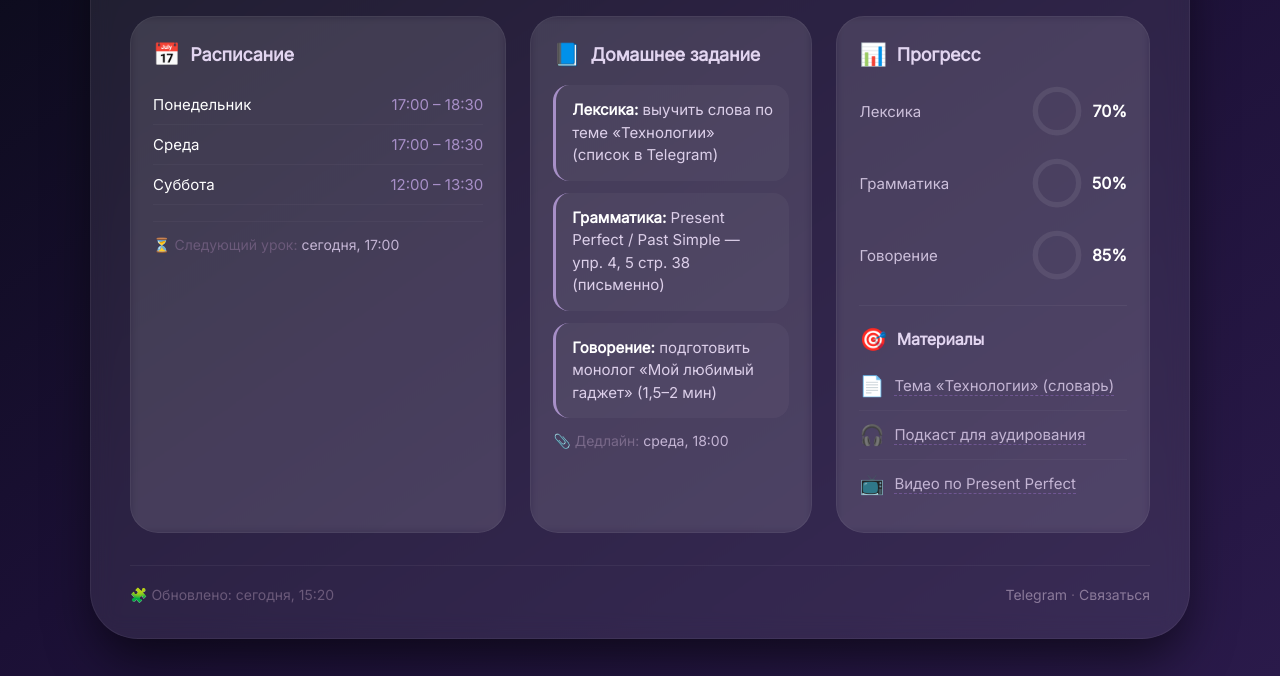
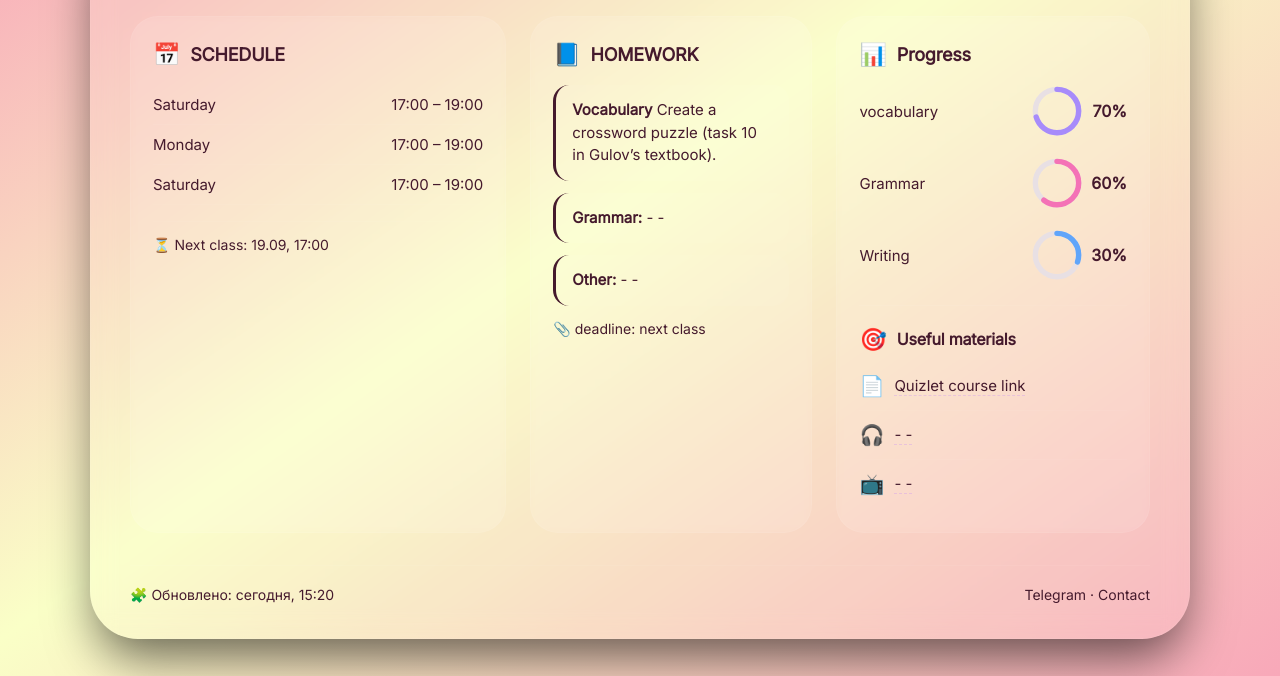
Before and after one commit to hohoiminho-svg/dashboard, a plain HTML site: page index.html in a window 1280 px wide. Shown: the part 124-800 px from the top of the page. Drawn offline with Linux system fonts and the light colour scheme.

Commit message:
Update index.html

```diff
--- a/index.html
+++ b/index.html
@@ -16,7 +16,7 @@
         body {
             font-family: 'Inter', sans-serif;
             min-height: 100vh;
-            background: linear-gradient(145deg, #0b0b1a 0%, #1b1035 45%, #2a1a4a 100%);
+            background: linear-gradient(145deg, #F8A8B9 0%, #FAFFC7 45%, #F8A8B9 100%);
             display: flex;
             justify-content: center;
             align-items: center;
@@ -56,12 +56,12 @@
         .header h1 {
             font-size: 28px;
             font-weight: 700;
-            color: #fff;
+            color: #451A2D;
             letter-spacing: -0.3px;
         }
 
         .header h1 span {
-            background: linear-gradient(135deg, #c084fc, #f472b6);
+            background: linear-gradient(135deg, #FAFFC7, #FAFFC7);
             -webkit-background-clip: text;
             -webkit-text-fill-color: transparent;
             background-clip: text;
@@ -72,7 +72,7 @@
             backdrop-filter: blur(4px);
             padding: 8px 18px;
             border-radius: 60px;
-            color: #c4b5d4;
+            color: #451A2D;
             font-size: 14px;
             font-weight: 500;
             border: 1px solid rgba(255, 255, 255, 0.06);
@@ -108,7 +108,7 @@
         .card:nth-child(3) { animation-delay: 0.2s; }
 
         .card h3 {
-            color: #e2d5f0;
+            color: #451A2D;
             font-size: 18px;
             font-weight: 600;
             margin-bottom: 18px;
@@ -127,7 +127,7 @@
         .schedule-item {
             display: flex;
             justify-content: space-between;
-            color: #cdc0db;
+            color: #451A2D;
             padding: 10px 0;
             border-bottom: 1px solid rgba(255, 255, 255, 0.04);
             font-size: 15px;
@@ -139,11 +139,11 @@
 
         .schedule-item .day {
             font-weight: 500;
-            color: #fff;
+            color: #451A2D;
         }
 
         .schedule-item .time {
-            color: #a78fc7;
+            color: #451A2D;
         }
 
         /* ---------- Домашка ---------- */
@@ -152,14 +152,14 @@
             padding: 14px 16px;
             border-radius: 16px;
             margin-bottom: 12px;
-            border-left: 3px solid #a78fc7;
-            color: #ddd0ea;
+            border-left: 3px solid #451A2D;
+            color: #451A2D;
             font-size: 15px;
             line-height: 1.5;
         }
 
         .homework-item strong {
-            color: #fff;
+            color: #451A2D;
             font-weight: 600;
         }
 
@@ -184,14 +184,14 @@
         }
 
         .ring-item .label {
-            color: #cdc0db;
+            color: #451A2D;
             font-size: 15px;
             font-weight: 500;
             flex: 1;
         }
 
         .ring-item .percent {
-            color: #fff;
+            color: #451A2D;
             font-weight: 700;
             font-size: 16px;
             width: 44px;
@@ -206,25 +206,26 @@
     flex-shrink: 0;
 }
 
+/* Фон кольца — светлый */
 .ring-svg .bg {
     fill: none;
-            stroke: rgba(255, 255, 255, 0.08);
+    stroke: #E8E0E4;
     stroke-width: 5;
 }
 
+/* Заполнение — яркое */
 .ring-svg .progress {
     fill: none;
     stroke-width: 5;
     stroke-linecap: round;
-            stroke-dasharray: 125.6;  /* длина окружности 2*pi*20 */
-            stroke-dashoffset: 125.6;
+    stroke-dasharray: 125.6;
     transition: stroke-dashoffset 1.2s ease-out;
 }
 
-        /* цвета для разных секций */
-        .ring-svg .progress.purple { stroke: #a78bfa; }
-        .ring-svg .progress.pink   { stroke: #f472b6; }
-        .ring-svg .progress.blue   { stroke: #60a5fa; }
+/* Цвета */
+.ring-svg .progress.purple { stroke: #A78BFA; }
+.ring-svg .progress.pink   { stroke: #F472B6; }
+.ring-svg .progress.blue   { stroke: #60A5FA; }
 
         /* ---------- Блок материалов ---------- */
         .material-list {
@@ -235,7 +236,7 @@
         .material-list li {
             padding: 12px 0;
             border-bottom: 1px solid rgba(255, 255, 255, 0.04);
-            color: #cdc0db;
+            color: #451A2D;
             font-size: 15px;
             display: flex;
             align-items: center;
@@ -247,7 +248,7 @@
         }
 
         .material-list li a {
-            color: #c4b5d4;
+            color: #451A2D;
             text-decoration: none;
             transition: color 0.2s;
             font-weight: 500;
@@ -255,7 +256,7 @@
         }
 
         .material-list li a:hover {
-            color: #c084fc;
+            color: #451A2D;
         }
 
         .material-list .emoji-big {
@@ -269,21 +270,21 @@
             border-top: 1px solid rgba(255, 255, 255, 0.05);
             display: flex;
             justify-content: space-between;
-            color: #6b5a7a;
+            color: #451A2D;
             font-size: 14px;
             flex-wrap: wrap;
             gap: 10px;
         }
 
         .footer a {
-            color: #8b7a9a;
+            color: #451A2D;
             text-decoration: none;
             border-bottom: 1px dotted transparent;
             transition: border-color 0.2s;
         }
 
         .footer a:hover {
-            border-color: #8b7a9a;
+            border-color: #451A2D;
         }
 
         /* ---------- Адаптивность ---------- */
@@ -317,8 +318,8 @@
 
     <!-- ШАПКА -->
     <div class="header">
-        <h1>✨ <span>Анна</span> · кабинет</h1>
-        <div class="badge">🇬🇧 Уровень B1 → B2</div>
+        <h1>✨ <span>Елизавета</span> · кабинет</h1>
+        <div class="badge">🇬🇧 prepare for the Olympiad</div>
     </div>
 
     <!-- ОСНОВНАЯ СЕТКА -->
@@ -326,41 +327,42 @@
 
         <!-- 1. РАСПИСАНИЕ -->
         <div class="card">
-            <h3><i>📅</i> Расписание</h3>
-            <div class="schedule-item"><span class="day">Понедельник</span><span class="time">17:00 – 18:30</span></div>
-            <div class="schedule-item"><span class="day">Среда</span><span class="time">17:00 – 18:30</span></div>
-            <div class="schedule-item"><span class="day">Суббота</span><span class="time">12:00 – 13:30</span></div>
-            <div style="margin-top: 16px; color: #6b5a7a; font-size: 14px; border-top: 1px solid rgba(255,255,255,0.04); padding-top: 14px;">
-                ⏳ Следующий урок: <span style="color:#c4b5d4;">сегодня, 17:00</span>
+            <h3><i>📅</i> SCHEDULE</h3>
+            <div class="schedule-item"><span class="day">Saturday</span><span class="time">17:00 – 19:00</span></div>
+            <div class="schedule-item"><span class="day">Monday</span><span class="time">17:00 – 19:00</span></div>
+            <div class="schedule-item"><span class="day">Saturday</span><span class="time">17:00 – 19:00</span></div>
+            <div style="margin-top: 16px; color: #451A2D; font-size: 14px; border-top: 1px solid rgba(255,255,255,0.04); padding-top: 14px;">
+                ⏳ Next class: <span style="color:#451A2D;">19.09, 17:00</span>
             </div>
         </div>
 
         <!-- 2. ДОМАШНЕЕ ЗАДАНИЕ (меняй текст здесь) -->
         <div class="card">
-            <h3><i>📘</i> Домашнее задание</h3>
+            <h3><i>📘</i> HOMEWORK</h3>
             <div class="homework-item">
-                <strong>Лексика:</strong> выучить слова по теме «Технологии» (список в Telegram)
+                <strong>Vocabulary</strong> Create a crossword puzzle (task 10 in Gulov’s textbook).
             </div>
             <div class="homework-item">
-                <strong>Грамматика:</strong> Present Perfect / Past Simple — упр. 4, 5 стр. 38 (письменно)
+                <strong>Grammar:</strong> - -
             </div>
             <div class="homework-item">
-                <strong>Говорение:</strong> подготовить монолог «Мой любимый гаджет» (1,5–2 мин)
+                <strong>Other:</strong> - -
             </div>
-            <div style="margin-top: 14px; font-size: 14px; color: #7a6a8a;">
-                📎 Дедлайн: <span style="color:#c4b5d4;">среда, 18:00</span>
+            <div style="margin-top: 14px; font-size: 14px; color: #451A2D;">
+                📎 deadline: <span style="color:#451A2D;">next class</span>
             </div>
         </div>
 
         <!-- 3. ПРОГРЕСС + МАТЕРИАЛЫ -->
         <div class="card">
-            <h3><i>📊</i> Прогресс</h3>
+            <h3><i>📊</i> Progress</h3>
 
             <!-- Круговые индикаторы -->
 <div class="progress-ring-wrap">
 
+    <!-- Vocabulary 70% -->
     <div class="ring-item">
-                    <span class="label">Лексика</span>
+        <span class="label">vocabulary</span>
         <svg class="ring-svg" viewBox="0 0 48 48">
             <circle class="bg" cx="24" cy="24" r="20" />
             <circle class="progress purple" cx="24" cy="24" r="20" stroke-dashoffset="37.7" />
@@ -368,33 +370,35 @@
         <span class="percent">70%</span>
     </div>
 
+    <!-- Grammar 60% -->
     <div class="ring-item">
-                    <span class="label">Грамматика</span>
+        <span class="label">Grammar</span>
         <svg class="ring-svg" viewBox="0 0 48 48">
             <circle class="bg" cx="24" cy="24" r="20" />
-                        <circle class="progress pink" cx="24" cy="24" r="20" stroke-dashoffset="62.8" />
+            <circle class="progress pink" cx="24" cy="24" r="20" stroke-dashoffset="50.2" />
         </svg>
-                    <span class="percent">50%</span>
+        <span class="percent">60%</span>
     </div>
 
+    <!-- Writing 30% -->
     <div class="ring-item">
-                    <span class="label">Говорение</span>
+        <span class="label">Writing</span>
         <svg class="ring-svg" viewBox="0 0 48 48">
             <circle class="bg" cx="24" cy="24" r="20" />
-                        <circle class="progress blue" cx="24" cy="24" r="20" stroke-dashoffset="18.8" />
+            <circle class="progress blue" cx="24" cy="24" r="20" stroke-dashoffset="87.9" />
         </svg>
-                    <span class="percent">85%</span>
+        <span class="percent">30%</span>
     </div>
 
 </div>
 
             <!-- Материалы -->
             <div style="margin-top: 24px; border-top: 1px solid rgba(255,255,255,0.05); padding-top: 20px;">
-                <h3 style="font-size: 16px; margin-bottom: 10px; color:#e2d5f0;"><i>🎯</i> Материалы</h3>
+                <h3 style="font-size: 16px; margin-bottom: 10px; color:#451A2D;"><i>🎯</i> Useful materials</h3>
                 <ul class="material-list">
-                    <li><span class="emoji-big">📄</span> <a href="#">Тема «Технологии» (словарь)</a></li>
-                    <li><span class="emoji-big">🎧</span> <a href="#">Подкаст для аудирования</a></li>
-                    <li><span class="emoji-big">📺</span> <a href="#">Видео по Present Perfect</a></li>
+                    <li><span class="emoji-big">📄</span> <a href="#https://quizlet.com/join/TPuCZHhjA">Quizlet course link</a></li>
+                    <li><span class="emoji-big">🎧</span> <a href="#">- -</a></li>
+                    <li><span class="emoji-big">📺</span> <a href="#">- -</a></li>
                 </ul>
             </div>
         </div>
@@ -405,7 +409,7 @@
     <div class="footer">
         <span>🧩 Обновлено: сегодня, 15:20</span>
         <span>
-            <a href="#">Telegram</a> · <a href="#">Связаться</a>
+            <a href="#">Telegram</a> · <a href="#t.me/matduyu">Contact</a>
         </span>
     </div>
 
```
Lines whose indentation alone changed are shown as unchanged.
